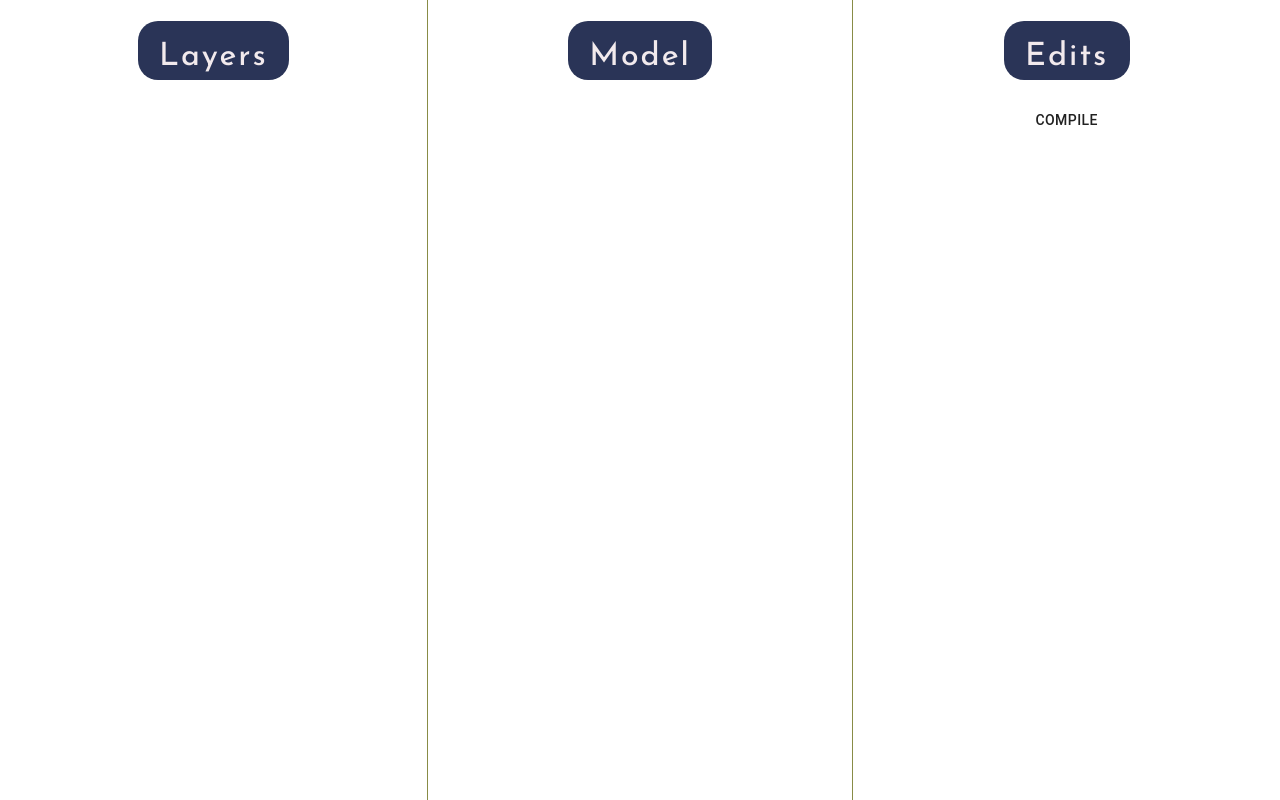
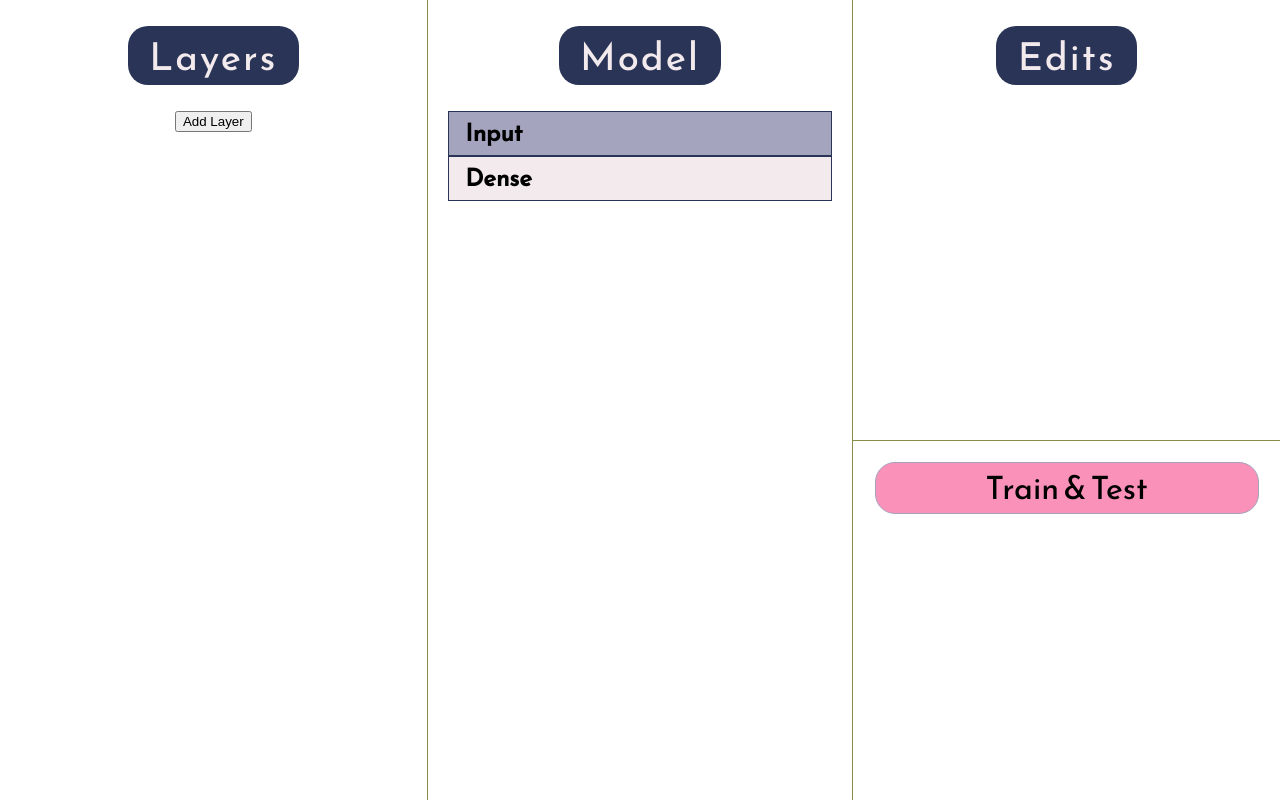
Before and after one commit to draymond63/BlockAI, a React (Create React App) app: page / in a window 1280 px wide. Built offline with nearby package versions, Linux system fonts and the light colour scheme.

Commit message:
Model structure passing between columns

```diff
--- a/src/App.js
+++ b/src/App.js
@@ -6,22 +6,15 @@ import {
 } from 'react-router-dom';
 
 import './styles/App.css';
-import CTX from './components/Store'
 import CreatePage from './views/CreatePage';
 
 function App() {
-  let struct = {
-    hi: '1'
-  }
-
   return (
-    <CTX.Provider value={{struct}}>
       <Router className="App">
           <Switch>
             <Route exact path="/" component={CreatePage} />
           </Switch>
       </Router>
-    </CTX.Provider>
   );
 }
 
--- a/src/components/EditColumn.js
+++ b/src/components/EditColumn.js
@@ -1,14 +1,11 @@
 import React from 'react'
-import { Button } from '@material-ui/core'
-import CTX from '../components/Store'
 
-export default function EditColumn(props) {
-    const store = React.useContext(CTX);
-
+export default function EditColumn({struct}) {
     const train = () => {
+        console.log(struct)
         fetch('/train', {
             method: 'POST',
-            body: JSON.stringify(store.struct),
+            body: JSON.stringify(struct),
             headers: new Headers({'content-type': 'application/json'}),
         })
         .then((response) => { response.json()
@@ -18,8 +15,12 @@ export default function EditColumn(props) {
 
     return (
         <div className='EditColumn'>
-            <h1>Edits</h1>
-            <Button onClick={train}>Compile</Button>
+            <div className='EditSection'>
+                <h1>Edits</h1>
+            </div>
+            <div className='TrainSection'>
+                <button className='TaTbtn' onClick={train}>Train & Test</button>
+            </div>
         </div>
     )
 }
--- /dev/null
+++ b/src/components/LayerBlock.js
@@ -0,0 +1,17 @@
+import React from 'react'
+
+export default function LayerBlock({text, color, type}) {
+    const changeEdits = () => {
+        console.log(type)
+    }
+
+    return (
+        <div
+            className='Layer'
+            style={{background:  color}}
+            onClick={changeEdits}
+        >
+            <h2>{text}</h2>
+        </div>
+    )
+}
--- a/src/components/LayerColumn.js
+++ b/src/components/LayerColumn.js
@@ -1,10 +1,19 @@
-import React from 'react'
+import React, { useEffect } from 'react'
 
-export default function LayerColumn(props) {
+export default function LayerColumn({struct, setStruct}) {
+    const AddLayer = layerType => {
+        let temp = [...struct]
+        temp.push({ // Doesn't cause rerender
+            type: layerType,
+            nodes: 10
+        })
+        setStruct(temp)
+    }
+
     return (
         <div className='LayerColumn'>
             <h1>Layers</h1>
-
+            <button onClick={() => AddLayer('Dense')}>Add Layer</button>
         </div>
     )
 }
--- a/src/components/ModelColumn.js
+++ b/src/components/ModelColumn.js
@@ -1,10 +1,26 @@
-import React from 'react'
+import React, { useState, useEffect } from 'react'
+import LayerBlock from './LayerBlock'
 
-export default function ModelColumn(props) {
+export default function ModelColumn({struct}) {
+    const renderLayers = () => {
+        // Add input block
+        let layers = [<LayerBlock key={0} text='Input' color='#A4A4BF' type='Input'/>]
+        // Add successive layers
+        layers.push(struct.map((layer, index) => {
+            return <LayerBlock
+                key={index + 1}
+                text={layer.type}
+                color='#F2EAED'
+                type={layer.type}
+            />
+        }))
+        return layers
+    }
+
     return (
         <div className='ModelColumn'>
             <h1>Model</h1>
-
+            {renderLayers()}
         </div>
     )
 }
--- a/src/components/Store.js
+++ b/src/components/Store.js
@@ -1,3 +1,3 @@
 import React from 'react'
-const appState = React.createContext();
-export default appState
+const structState = React.createContext();
+export default structState
--- a/src/styles/Defaults.css
+++ b/src/styles/Defaults.css
@@ -4,14 +4,14 @@ h1 {
     color: #F2EAED;
 
     font-weight: 100;
-    font-size: 2em;
+    font-size: 2.4em;
 
-    padding: 2% 5% .5%;
+    padding: .5% 5% 0%;
     border-radius: 20px;
     letter-spacing: 2px;
 }
 
 h2 {
     font-family: 'Reem Kufi', sans-serif;
-
+    margin: 1%;
 }
--- a/src/styles/Formatting.css
+++ b/src/styles/Formatting.css
@@ -22,8 +22,24 @@
     border-right: 1px solid #888C46;
 }
 .EditColumn {
-    display: flex;
+    display: grid;
+    grid-template-rows: 55% 35%;
     height: 100%;
     flex-direction: column;
     align-items: center;
 }
+/* SAME AS LAYERCOLUMN RN */
+.EditSection {
+    height: 100%;
+    display: flex;
+    flex-direction: column;
+    align-items: center;
+}
+.TrainSection {
+    border-top: 1px solid #888C46;
+
+    height: 100%;
+    display: flex;
+    flex-direction: column;
+    align-items: center;
+}
--- /dev/null
+++ b/src/styles/Objects.css
@@ -0,0 +1,19 @@
+.Layer {
+    text-align: left;
+    width: 84%;
+    padding-left: 3%;
+    padding-right: 3%;
+
+    border: 1px solid #2A3457;
+}
+
+.TaTbtn {
+    font-family: 'Reem Kufi', sans-serif;
+    font-size: 2em;
+    background-color: #F991B8;
+    border: 1px solid #A4A4BF;
+    border-radius: 20px;
+
+    margin-top: 5%;
+    width: 90%;
+}
--- a/src/views/CreatePage.js
+++ b/src/views/CreatePage.js
@@ -1,17 +1,28 @@
-import React from 'react'
+import React, { useContext, useState } from 'react'
 
 import LayerColumn from '../components/LayerColumn'
 import ModelColumn from '../components/ModelColumn'
 import EditColumn from '../components/EditColumn'
 import '../styles/Formatting.css'
 import '../styles/Defaults.css'
+import '../styles/Objects.css'
 
 export default function CreatePage() {
+  const [struct, setStruct] = useState([{
+    type: 'Dense',
+    node: 10,
+    activation: 'sigmoid'
+  }])
+
+  const setData = data => {
+    setStruct(data)
+  }
+
   return (
     <div className="cl-main">
-      <LayerColumn/>
-      <ModelColumn/>
-      <EditColumn/>
+      <LayerColumn struct={struct} setStruct={setData}/>
+      <ModelColumn struct={struct}/>
+      <EditColumn  struct={struct}/>
     </div>
   );
 }
```
